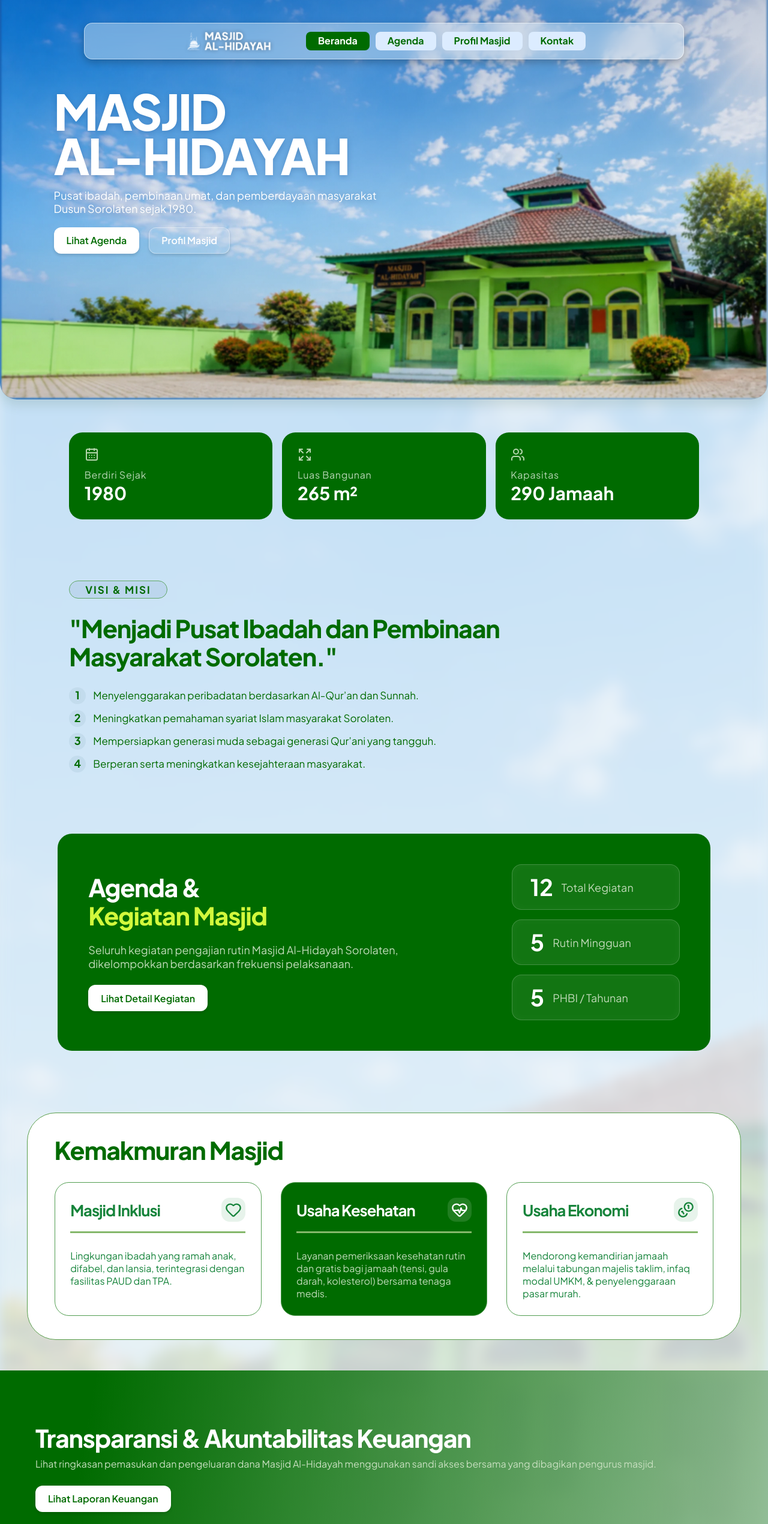
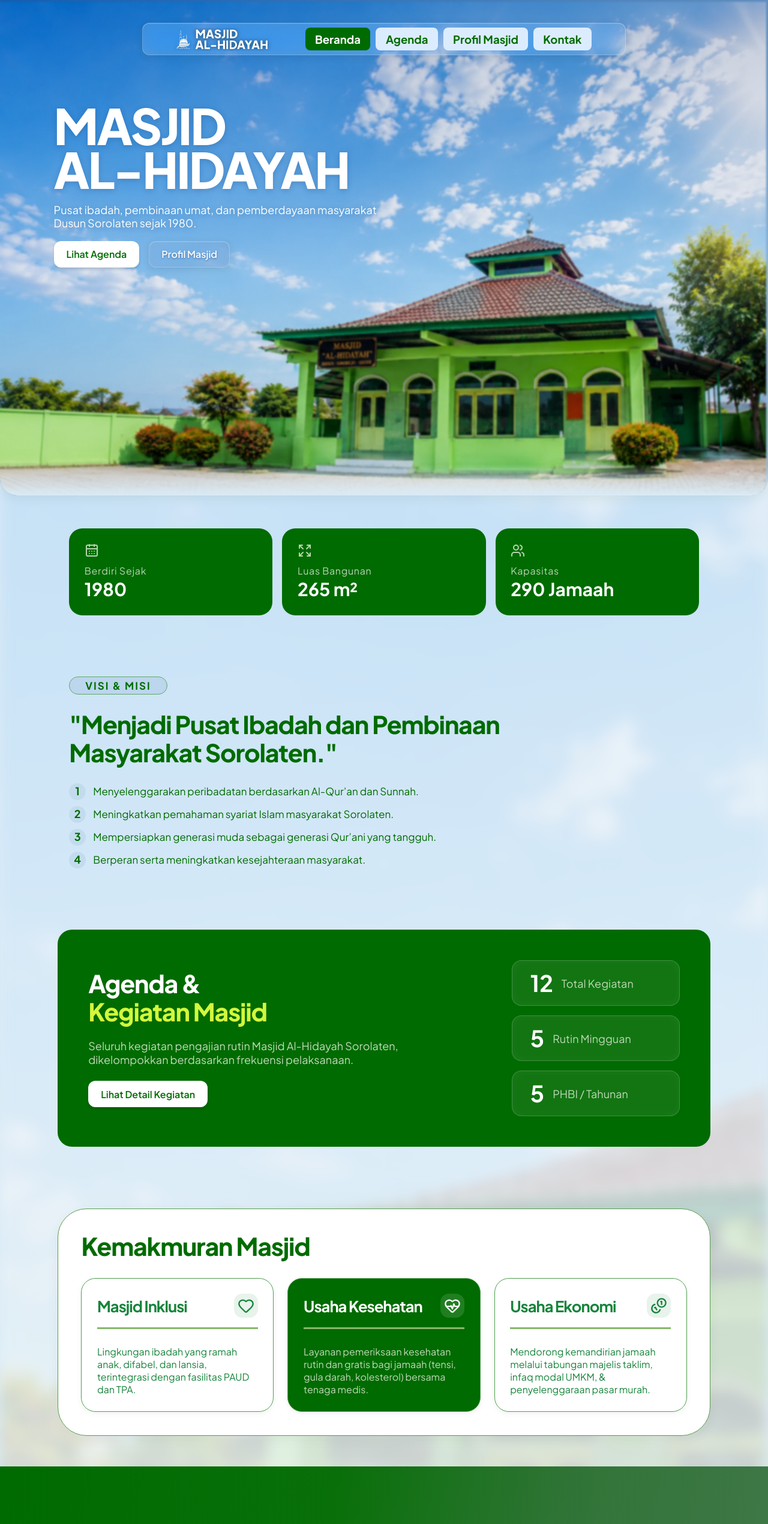
Before and after one commit to Latfiansya/sistem-keuangan-masjid, a React (Vite) app in the folder frontend/: page / in a window 1280 px wide. Shown: the top 2541 px of the page at 60% size. Built offline with nearby package versions, Linux system fonts and the light colour scheme; no server answers.

Commit message:
style: sempurnakan navbar dan tampilan desktop Beranda serta Agenda

```diff
--- a/frontend/src/index.css
+++ b/frontend/src/index.css
@@ -22,7 +22,7 @@ button { font: inherit; }
 a { text-decoration: none; }
 button:disabled { cursor: not-allowed; }
 :focus-visible { outline: 3px solid #d47700; outline-offset: 5px; }
-.public-layout { min-height: 100vh; position: relative; isolation: isolate; background: linear-gradient(155deg, #d4e6f3 0%, #e8f2fa 61%, #e2efdd 78%, #f4f7f3 100%); }
+.public-layout { --public-glass-surface: linear-gradient(135deg, #e7f2fb33, #dcecf71f); --public-glass-filter: blur(12px) saturate(125%); min-height: 100vh; position: relative; isolation: isolate; background: linear-gradient(155deg, #d4e6f3 0%, #e8f2fa 61%, #e2efdd 78%, #f4f7f3 100%); }
 .public-layout--home, .public-layout--agenda, .public-layout--profile, .public-layout--contact { font-family: "Plus Jakarta Sans", var(--font-sans); background: #dcecf7; }
 .public-layout--home::before, .public-layout--agenda::before, .public-layout--profile::before, .public-layout--contact::before {
   content: "";
@@ -36,26 +36,43 @@ button:disabled { cursor: not-allowed; }
 .page-container { width: min(82%, 1408px); margin-inline: auto; }
 .skip-link { position: absolute; top: 8px; left: 12px; z-index: 20; padding: 10px 16px; background: white; transform: translateY(-160%); }
 .skip-link:focus { transform: translateY(0); }
-.public-header { position: absolute; inset: clamp(24px, 3vw, 48px) 0 auto; z-index: 10; padding-inline: 20px; }
-.navbar { max-width: 1000px; margin-inline: auto; min-height: 58px; border: 1px solid #ffffff80; border-radius: 14px; background: #e7f2fb66; box-shadow: 0 5px 14px #00000040; backdrop-filter: blur(14px); display: flex; align-items: center; justify-content: center; gap: clamp(28px, 4vw, 64px); padding: 6px 24px; }
+.public-header { position: fixed; inset: clamp(24px, 3vw, 48px) 0 auto; z-index: 10; padding-inline: 20px; pointer-events: none; }
+.navbar { max-width: 880px; margin-inline: auto; min-height: 52px; border: 1px solid #ffffff38; border-radius: 12px; background: var(--public-glass-surface); box-shadow: 0 3px 12px #17375124, inset 0 .5px 0 #ffffff50; -webkit-backdrop-filter: var(--public-glass-filter); backdrop-filter: var(--public-glass-filter); display: flex; align-items: center; justify-content: space-between; gap: clamp(20px, 2vw, 32px); padding: 4px 32px; pointer-events: auto; }
+.public-layout main { scroll-margin-top: 128px; }
+.public-layout :is(h1, h2, a, button, input, [tabindex]) { scroll-margin-top: 144px; }
+.public-layout:is(.public-layout--agenda, .public-layout--profile, .public-layout--contact)::after { content: ""; position: absolute; inset: 0 0 auto; height: clamp(420px, 42vw, 720px); z-index: -1; pointer-events: none; background: linear-gradient(180deg, #72a7d4a6 0%, #9cc6e86b 58%, #dcecf700 100%); }
 .brand { display: flex; align-items: center; flex-shrink: 0; }
-.brand img { display: block; width: 155px; height: auto; }
-.nav-links { display: flex; flex-wrap: wrap; gap: 10px; align-items: center; }
-.nav-link { padding: 6px 20px; border-radius: 8px; background: #dcecff; color: var(--color-mosque); font-weight: 700; font-size: clamp(16px, 1.25vw, 21px); line-height: 1.15; white-space: nowrap; }
+.brand img { display: block; width: 140px; height: auto; filter: drop-shadow(0 1px 2px #245a7b80); }
+.nav-links { display: flex; flex-wrap: wrap; gap: 8px; align-items: center; }
+.nav-link { padding: 5px 16px; border-radius: 8px; background: #dcecff; color: var(--color-mosque); font-weight: 700; font-size: clamp(16px, 1.25vw, 21px); line-height: 1.15; white-space: nowrap; }
 .nav-link.is-active { color: white; background: var(--color-mosque); }
 .nav-link:not(:disabled):hover { box-shadow: inset 0 0 0 2px #006b0060; }
+@media (min-width: 1024px) {
+  .navbar { width: clamp(720px, 63vw, 1088px); max-width: 1088px; min-height: clamp(54px, 3.7vw, 64px); display: grid; grid-template-columns: clamp(170px, 13vw, 224px) minmax(0, 1fr); gap: clamp(32px, 4.17vw, 72px); padding: 7px clamp(42px, 4.4vw, 76px) 7px clamp(36px, 3.7vw, 64px); }
+  .brand img { width: 100%; height: clamp(38px, 2.78vw, 48px); object-fit: cover; object-position: center; }
+  .nav-links { display: grid; grid-template-columns: 147fr 140fr 190fr 131fr; gap: clamp(8px, .7vw, 12px); }
+  .nav-link { display: flex; align-items: center; justify-content: center; min-height: 38px; padding: 7px 8px; font-size: clamp(17px, 1.45vw, 24px); }
+}
 .home-main { flex: 1; }
-.hero { position: relative; isolation: isolate; overflow: hidden; min-height: clamp(620px, 52vw, 900px); border-radius: 0 0 28px 28px; background: linear-gradient(125deg, #176dc6, #6ca3d7 58%, #a6c6de); box-shadow: 0 10px 18px #40634526; padding: clamp(148px, 11.5vw, 196px) max(7%, calc((100% - 1488px) / 2)) 48px; display: flex; flex-direction: column; align-items: flex-start; }
+.hero { position: relative; isolation: isolate; overflow: hidden; min-height: clamp(620px, 52vw, 900px); border-radius: 0 0 28px 28px; background: linear-gradient(125deg, #176dc6, #6ca3d7 58%, #a6c6de); box-shadow: 0 6px 16px #40634514; padding: clamp(148px, 11.5vw, 196px) max(7%, calc((100% - 1488px) / 2)) 48px; display: flex; flex-direction: column; align-items: flex-start; }
 .hero-image { position: absolute; inset: 0; z-index: -2; width: 100%; height: 100%; object-fit: cover; object-position: center bottom; }
 .hero::before { content: ""; position: absolute; inset: 0; z-index: -1; background: linear-gradient(180deg, #10326e40 0%, #10326e0a 55%, #00000012 100%); }
+.hero::after { content: ""; position: absolute; inset: auto 0 0; height: clamp(52px, 6vw, 104px); z-index: -1; pointer-events: none; background: linear-gradient(180deg, #dcecf700, #dcecf7); }
 .hero-copy { max-width: 840px; color: white; text-shadow: 0 2px 10px #10326e40; }
 .hero h1 { font-size: clamp(64px, 6.4vw, 110px); font-weight: 800; line-height: .9; letter-spacing: -3px; margin: 0 0 20px; }
 .hero-copy > p { font-size: clamp(18px, 1.4vw, 24px); line-height: 1.2; max-width: 32em; margin-bottom: 20px; }
 .hero-actions { display: flex; flex-wrap: wrap; gap: 16px; text-shadow: none; }
+@media (min-width: 1024px) {
+  .hero { min-height: max(100svh, 64.5vw); padding-top: clamp(164px, 13.4vw, 232px); }
+  .hero-image { object-position: right bottom; }
+  .hero::after { height: clamp(48px, 4vw, 72px); }
+}
 .action-button { display: inline-flex; justify-content: center; align-items: center; border: 1px solid transparent; padding: 11px 20px; border-radius: 12px; font-size: clamp(16px, 1.2vw, 20px); line-height: 1.1; font-weight: 600; text-align: center; min-height: 44px; }
 .action-button--solid { background: white; color: var(--color-mosque); box-shadow: 0 3px 4px #00000020; }
 .action-button--glass { background: #ffffff20; border-color: #ffffff60; color: white; box-shadow: 0 3px 4px #00000020; }
 .action-button:not(:disabled):hover { box-shadow: 0 4px 12px #00000030; }
+.hero-actions .action-button--glass { background: var(--public-glass-surface), #10326e26; border-color: #ffffff38; -webkit-backdrop-filter: var(--public-glass-filter); backdrop-filter: var(--public-glass-filter); box-shadow: 0 3px 12px #17375124, inset 0 .5px 0 #ffffff50; text-shadow: 0 1px 3px #10326e80; }
+.hero-actions .action-button--glass:is(:hover, :focus-visible) { border-color: #ffffff70; box-shadow: 0 4px 12px #17375130, inset 0 .5px 0 #ffffff70; }
 .statistics { display: grid; grid-template-columns: repeat(3, minmax(0, 1fr)); gap: 16px; padding-top: clamp(40px, 4.3vw, 72px); }
 .stat-card { background: var(--color-mosque); border-radius: 22px; padding: clamp(24px, 2vw, 32px); color: white; }
 .stat-card svg { color: #b5d6ad; width: 24px; height: 24px; margin-bottom: 10px; }
@@ -77,10 +94,10 @@ h2 { font-size: clamp(32px, 3.2vw, 56px); line-height: 1.14; letter-spacing: -1.
 .agenda-counts > div { display: flex; flex-direction: row-reverse; justify-content: flex-end; align-items: center; gap: 14px; padding: 18px 30px; border: 1px solid #ffffff33; border-radius: 16px; background: #ffffff12; box-shadow: inset 0 0 16px #ffffff0a; }
 .agenda-counts dt { font-size: 18px; color: #bed8b6; }
 .agenda-counts dd { font-size: 38px; font-weight: 700; line-height: 1; }
-.prosperity-section { width: min(93%, 1608px); margin: clamp(72px, 8vw, 136px) auto clamp(48px, 4vw, 68px); border: 1px solid #589d4b; border-radius: 48px; padding: clamp(32px, 3vw, 48px) clamp(32px, 3.5vw, 56px); background: white; }
+.prosperity-section { width: min(85%, 1464px); margin: clamp(72px, 8vw, 136px) auto clamp(48px, 4vw, 68px); border: 1px solid #589d4b; border-radius: 48px; padding: clamp(32px, 3vw, 48px) clamp(32px, 3vw, 48px); background: white; box-shadow: 0 6px 20px #24452b0d; }
 .prosperity-section > h2 { margin-bottom: 30px; }
-.program-grid { display: grid; grid-template-columns: repeat(3, minmax(0, 1fr)); gap: 32px; }
-.program-card { border: 1px solid #529e51; border-radius: 24px; padding: clamp(24px, 2vw, 32px); color: #16843b; }
+.program-grid { display: grid; grid-template-columns: repeat(3, minmax(0, 1fr)); gap: clamp(20px, 1.8vw, 28px); }
+.program-card { border: 1px solid #529e51; border-radius: 24px; padding: clamp(24px, 2vw, 32px); color: #16843b; box-shadow: 0 3px 10px #164a2410; }
 .program-heading { display: flex; align-items: center; justify-content: space-between; gap: 12px; border-bottom: 3px solid #85b86b; padding-bottom: 16px; margin-bottom: 28px; }
 .program-heading h3 { font-size: clamp(24px, 2vw, 34px); font-weight: 700; letter-spacing: -1px; line-height: 1.15; }
 .program-heading svg { flex-shrink: 0; padding: 6px; width: 40px; height: 40px; border-radius: 14px; background: #e7f3eb; }
@@ -88,9 +105,9 @@ h2 { font-size: clamp(32px, 3.2vw, 56px); line-height: 1.14; letter-spacing: -1.
 .program-card--featured { background: var(--color-mosque); color: white; }
 .program-card--featured p { color: #c0dbb9; }
 .program-card--featured svg { background: #ffffff20; }
-.finance-cta { background: linear-gradient(100deg, #006b00 12%, #78ac7bbd); color: white; padding: clamp(80px, 7vw, 120px) max(4.6%, calc((100% - 1568px) / 2)); min-height: clamp(320px, 25vw, 432px); display: flex; align-items: center; }
+.finance-cta { background: linear-gradient(100deg, #006b00 0%, #006b00f5 42%, #246c2bed 72%, #3a7442f5 100%); color: white; padding: clamp(80px, 7vw, 120px) max(4.6%, calc((100% - 1568px) / 2)); min-height: clamp(320px, 25vw, 432px); display: flex; align-items: center; }
 .finance-cta h2 { margin-bottom: 8px; }
-.finance-cta p { color: #c7dfbf; font-size: clamp(16px, 1.15vw, 20px); margin-bottom: 24px; }
+.finance-cta p { color: #eef7e8; font-size: clamp(16px, 1.15vw, 20px); margin-bottom: 24px; }
 .public-footer { padding: clamp(48px, 4vw, 68px) max(4.6%, calc((100% - 1568px) / 2)) 32px; }
 .footer-top { display: flex; justify-content: space-between; gap: 40px; padding-bottom: 40px; }
 .footer-name { font-size: 24px; font-weight: 700; margin-bottom: 12px; }
@@ -99,7 +116,7 @@ h2 { font-size: clamp(32px, 3.2vw, 56px); line-height: 1.14; letter-spacing: -1.
 .footer-links { display: flex; flex-direction: column; align-items: flex-end; gap: 16px; }
 .footer-links > p { letter-spacing: 3px; color: #438d49; font-size: 16px; }
 .footer-links a, .footer-links button { display: flex; gap: 8px; align-items: center; font-size: 18px; font-weight: 600; }
-.copyright { padding-top: 22px; border-top: 1px solid #91b991; text-align: center; color: #438d49; font-size: 14px; }
+.copyright { padding-top: 22px; border-top: 1px solid #91b991; text-align: center; color: #438d49; font-size: 12px; font-weight: 350; }
 .placeholder-page { min-height: 65vh; padding-block: 200px 80px; }
 .content-status { min-height: 65vh; padding-block: 200px 80px; }
 
@@ -451,7 +468,7 @@ h2 { font-size: clamp(32px, 3.2vw, 56px); line-height: 1.14; letter-spacing: -1.
   .placeholder-page, .content-status { padding-top: 160px; }
 }
 
-.public-layout--agenda::before { opacity: .65; }
+.public-layout--agenda::before { opacity: .75; background-size: 100% 100%, auto clamp(1600px, 115vw, 1980px); background-position: 0 0, center top; }
 .agenda-page { width: min(85%, 1464px); margin-inline: auto; padding-top: clamp(164px, 13.4vw, 232px); padding-bottom: clamp(80px, 7vw, 120px); }
 .agenda-page .agenda-section { width: 100%; }
 .agenda-page .agenda-copy h1 { font-size: clamp(36px, 3.7vw, 64px); font-weight: 800; line-height: 1.1; letter-spacing: -1.2px; margin-bottom: 28px; }
@@ -463,15 +480,16 @@ h2 { font-size: clamp(32px, 3.2vw, 56px); line-height: 1.14; letter-spacing: -1.
 .agenda-page .agenda-counts dd { font-size: clamp(28px, 2.55vw, 44px); }
 .agenda-page .agenda-counts dt { font-size: clamp(14px, 1.2vw, 20px); }
 .agenda-groups { display: grid; gap: clamp(28px, 2.3vw, 40px); margin-top: clamp(48px, 4.6vw, 80px); }
-.agenda-group { --agenda-soft: #ffffff14; --agenda-edge: #ffffff26; --agenda-muted: #a8cb9e; background: var(--color-mosque); color: white; border-radius: 22px; overflow: hidden; }
-.agenda-group--lime { --agenda-soft: #006b000a; --agenda-edge: #006b0030; --agenda-muted: #357a18; background: var(--color-lime); color: var(--color-mosque); }
+.agenda-group { --agenda-soft: #ffffff14; --agenda-edge: #ffffff26; --agenda-muted: #a8cb9e; --agenda-glass: #ffffff18; --agenda-highlight: #ffffff14; background: var(--color-mosque); color: white; border-radius: 22px; overflow: hidden; box-shadow: 0 5px 16px #17452a12; }
+.agenda-group--lime { --agenda-soft: #006b000a; --agenda-edge: #006b0030; --agenda-muted: #357a18; --agenda-glass: #006b000a; --agenda-highlight: #ffffff30; background: var(--color-lime); color: var(--color-mosque); }
+.agenda-group-count, .agenda-row-time { background: linear-gradient(135deg, var(--agenda-highlight), transparent), var(--agenda-glass); box-shadow: inset 0 1px 0 var(--agenda-highlight), 0 2px 5px #123d1510; -webkit-backdrop-filter: blur(8px); backdrop-filter: blur(8px); }
 .agenda-group-header { display: flex; align-items: center; justify-content: space-between; gap: 24px; padding: clamp(28px, 2.3vw, 40px); border-bottom: 1px solid var(--agenda-edge); }
 .agenda-group-identity { display: flex; align-items: center; gap: 16px; min-width: 0; }
 .agenda-group-icon { display: grid; place-items: center; flex-shrink: 0; width: 72px; height: 72px; border-radius: 18px; background: var(--agenda-soft); }
 .agenda-group-icon svg { width: 48px; height: 48px; }
 .agenda-group-header h2 { font-size: clamp(30px, 2.5vw, 44px); line-height: 1.1; letter-spacing: -.8px; }
 .agenda-group-header p { color: var(--agenda-muted); font-size: clamp(16px, 1.2vw, 21px); line-height: 1.3; margin-top: 4px; }
-.agenda-group-count { flex-shrink: 0; padding: 8px 20px; border: 1px solid var(--agenda-edge); border-radius: 999px; background: var(--agenda-soft); font-size: clamp(16px, 1.3vw, 23px); font-weight: 600; white-space: nowrap; }
+.agenda-group-count { flex-shrink: 0; padding: 8px 20px; border: 1px solid var(--agenda-edge); border-radius: 999px; font-size: clamp(16px, 1.3vw, 23px); font-weight: 600; white-space: nowrap; }
 .agenda-columns { display: grid; grid-template-columns: 56px 1fr auto; gap: 20px; padding: 14px 40px; color: var(--agenda-muted); font-size: 16px; letter-spacing: 1.5px; }
 .agenda-columns span:first-child { text-align: center; }
 .agenda-rows { padding: 8px 28px 28px; list-style: none; }
@@ -481,7 +499,7 @@ h2 { font-size: clamp(32px, 3.2vw, 56px); line-height: 1.14; letter-spacing: -1.
 .agenda-group--lime .agenda-row-number { background: #c5ee32; }
 .agenda-row-content { min-width: 0; flex: 1; display: flex; align-items: center; justify-content: space-between; gap: 24px; padding-block: 12px; border-bottom: 2px solid var(--agenda-edge); }
 .agenda-row-name { min-width: 0; font-size: clamp(17px, 1.2vw, 21px); font-weight: 600; line-height: 1.4; }
-.agenda-row-time { display: inline-flex; align-items: center; gap: 6px; flex-shrink: 0; padding: 7px 12px; border: 1px solid var(--agenda-edge); border-radius: 12px; background: var(--agenda-soft); font-size: clamp(16px, 1.2vw, 21px); font-weight: 600; line-height: 1.2; }
+.agenda-row-time { display: inline-flex; align-items: center; gap: 6px; flex-shrink: 0; padding: 7px 12px; border: 1px solid var(--agenda-edge); border-radius: 12px; font-size: clamp(16px, 1.2vw, 21px); font-weight: 600; line-height: 1.2; }
 .agenda-row-time svg { flex-shrink: 0; width: 18px; height: 18px; }
 .agenda-status { padding-block: 40px 120px; min-height: 50vh; }
 .agenda-empty { padding: 40px; border-radius: 18px; background: white; }
```
Also changed, not shown: 4 other files (tests, documents, lock files or other folders).
